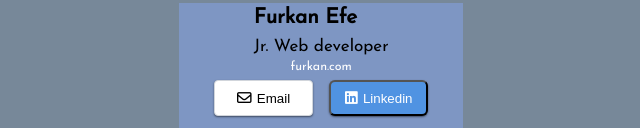
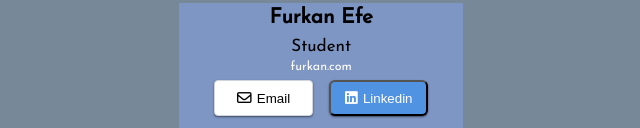
Before and after one commit to furkanEfe1/Business_card_2, a plain HTML site: page index.html in a window 1280 px wide. Shown: the part 387-515 px from the top of the page, without its empty margins (324-964 px from the left). Drawn offline with Linux system fonts and the light colour scheme.

Commit message:
h2 changed

```diff
--- a/index.html
+++ b/index.html
@@ -19,7 +19,7 @@
 
                 <div class="profile-card_heading">
                     <h1 class="h1">Furkan Efe</h1>
-                    <h2 class="h2">Jr. Web developer</h2>
+                    <h2 class="h2">Student</h2>
 
                     <div class="profile-card_website">
                         <a style="color: #ffffff;
```
